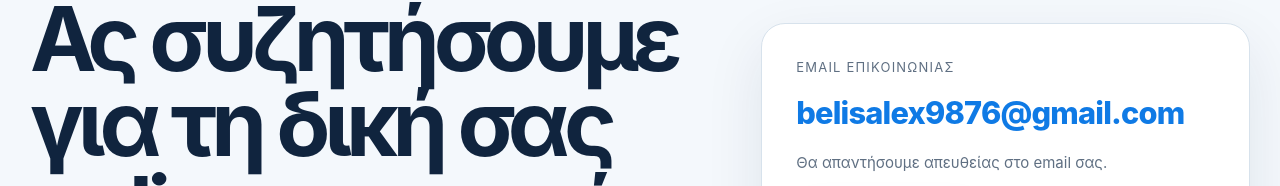
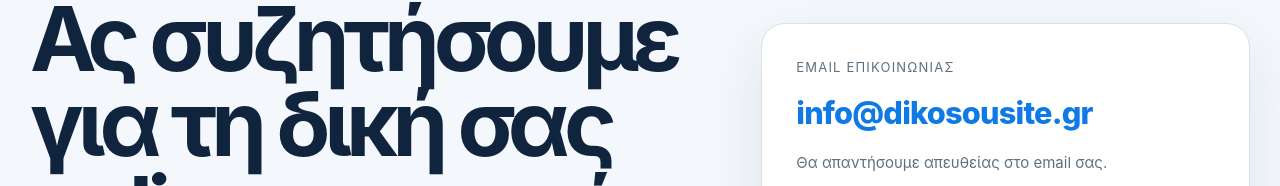
Before and after one commit to VelissariosVVS/dikosousite-showcase, a Next.js app: page /contact in a window 1280 px wide. Shown: the part 234-420 px from the top of the page. Built offline with nearby package versions, Linux system fonts and the light colour scheme; no server answers.

Commit message:
Update site.ts

```diff
--- a/src/data/site.ts
+++ b/src/data/site.ts
@@ -1,9 +1,9 @@
 export const siteConfig = {
   name: process.env.NEXT_PUBLIC_BRAND_NAME || "DikoSouSite",
-  title: "Ιστοσελίδες για μικρές επιχειρήσεις",
+  title: "Ιστοσελίδες για μικρές επιχειρήσεις και επαγγελματίες.",
   description:
-    "Επαγγελματικά, γρήγορα και SEO-ready websites για γιατρούς, κουρεία και καφετέριες. Δείτε τα live templates και επικοινωνήστε μαζί μας.",
-  email: process.env.NEXT_PUBLIC_CONTACT_EMAIL || "belisalex9876@gmail.com",
-  url: process.env.NEXT_PUBLIC_SITE_URL || "http://localhost:3000",
+    "Επιλέξτε ένα από τα διαθέσιμα templates ή ελάτε με τη δική σας ιδέα και θα δημιουργήσουμε μια ιστοσελίδα προσαρμοσμένη στην επιχείρησή σας.",
+  email: process.env.NEXT_PUBLIC_CONTACT_EMAIL || "info@dikosousite.gr",
+  url: process.env.NEXT_PUBLIC_SITE_URL || "http://dikosousite.gr",
   location: "Ελλάδα",
 };
```
